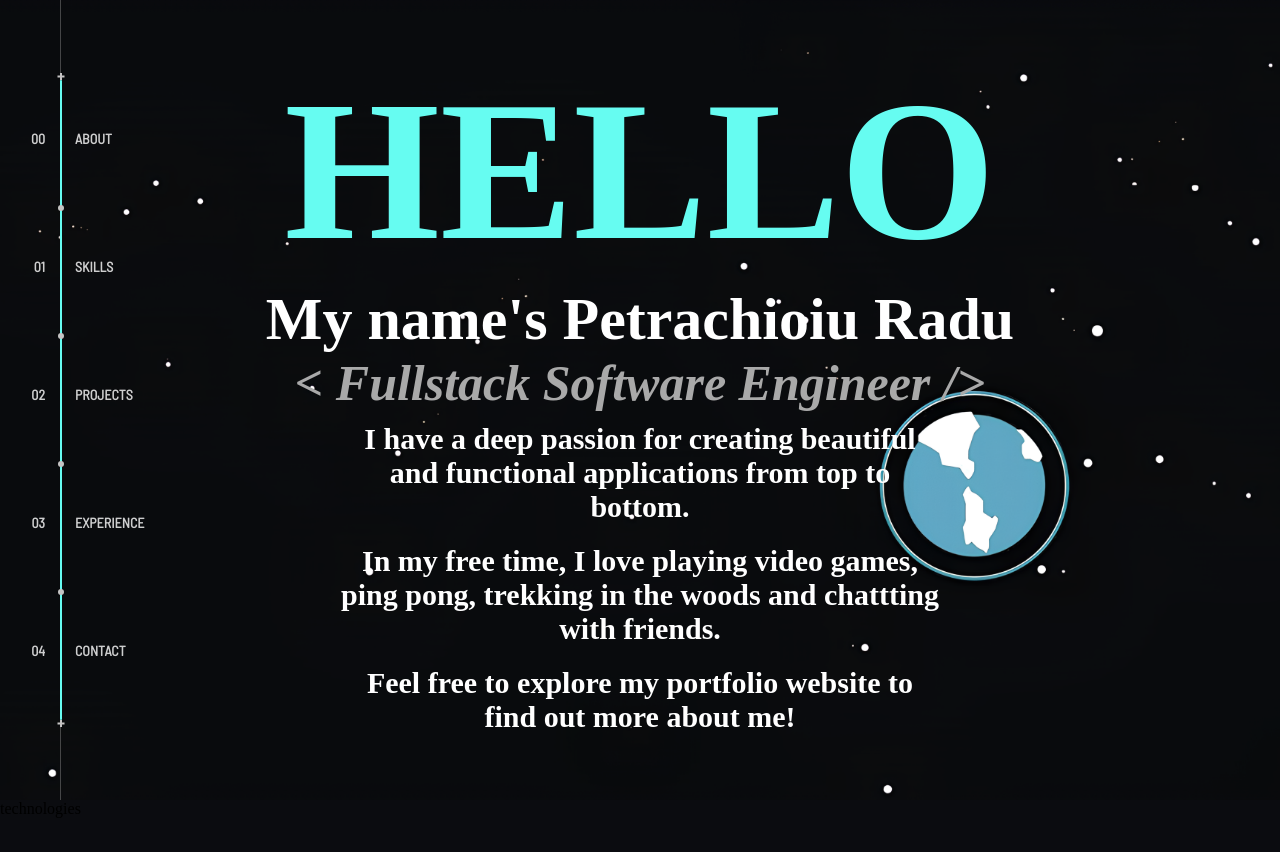
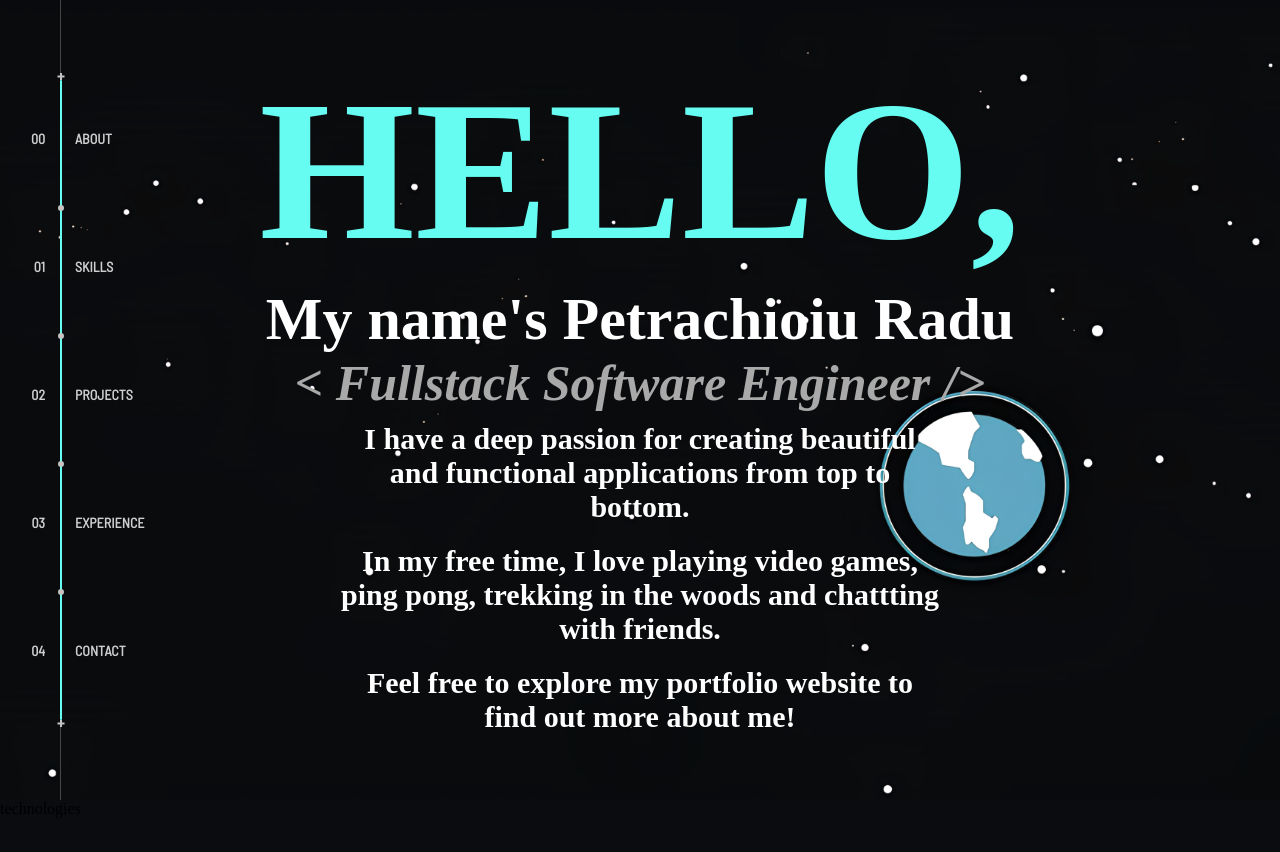
Before and after one commit to RaduNicolae8/Portfolio-Website, a plain HTML site: page index.html in a window 1280 px wide. Shown: the top 852 px of the page. Drawn offline with Linux system fonts and the light colour scheme.

Commit message:
small fix

```diff
--- a/index.html
+++ b/index.html
@@ -81,7 +81,7 @@
     </nav>
     <section class="hello" id="hello">
       <div class="container">
-          <h1>HELLO</h1>
+          <h1>HELLO,</h1>
           <h2>My name's Petrachioiu Radu</h2>
           <h3>< Fullstack Software Engineer /></Fullstack></h3>
           <h4>I have a deep passion for creating beautiful and functional applications from top to bottom.</h4>
```
